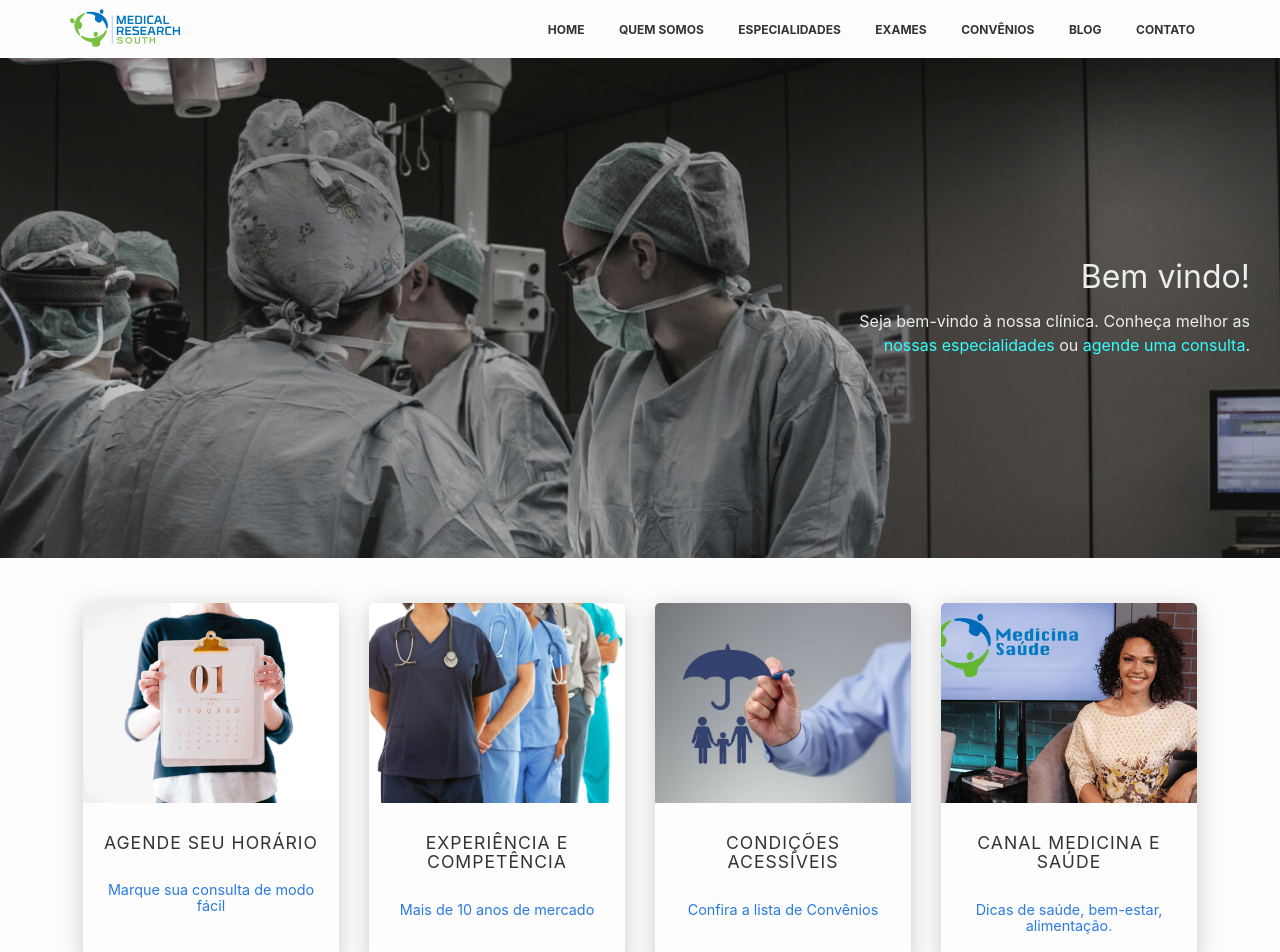
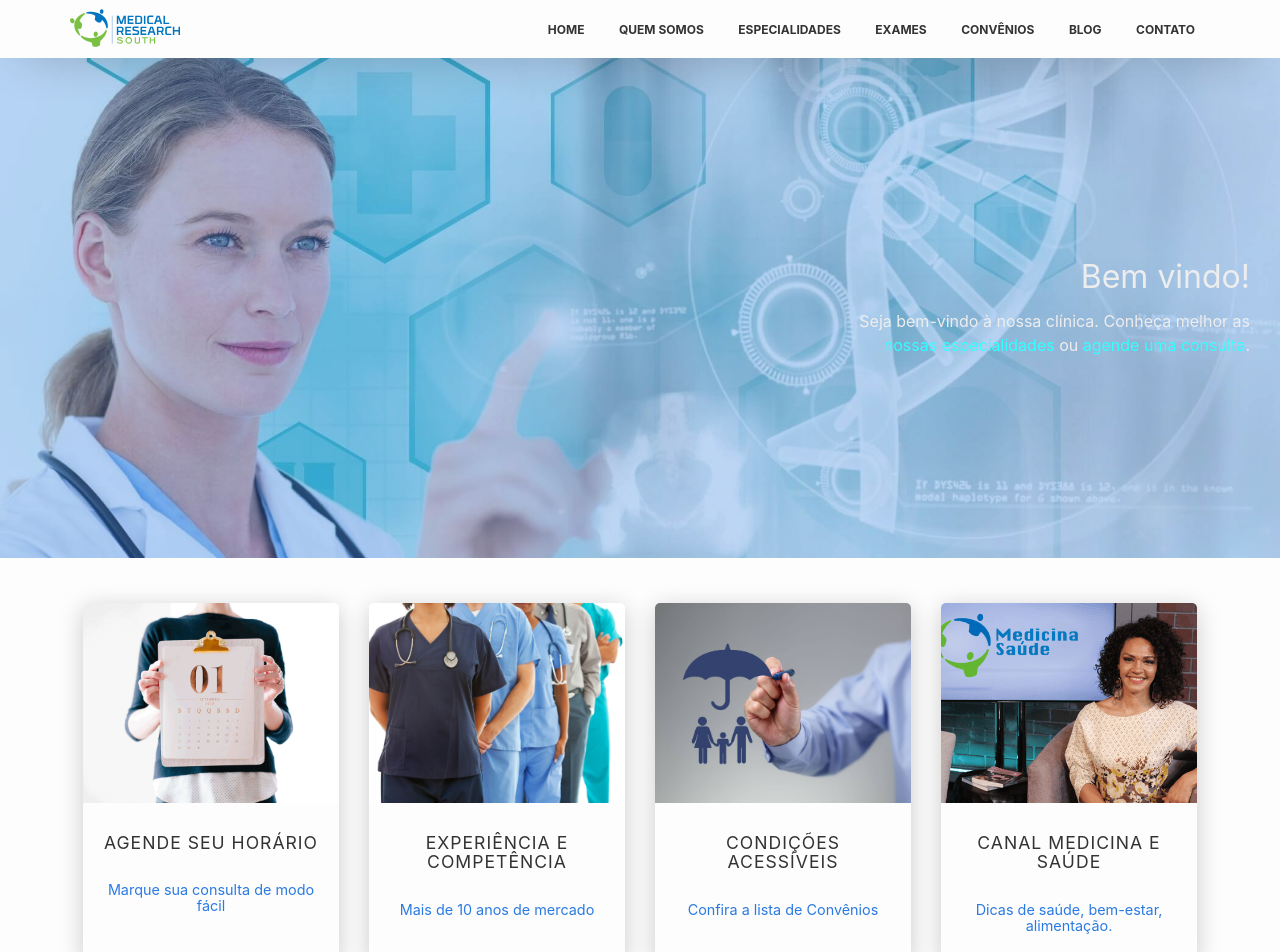
Before and after one commit to CopaTecnologia/medicinaesaude, a Jekyll site: the page built from index.html, in a window 1280 px wide. Shown: the top 952 px of the page. Built offline with Jekyll 4.4.1, drawn with Linux system fonts in a browser that asks for light colours.

Commit message:
Updated Bem Vindo

```diff
--- a/_slides/bem-vindo.markdown
+++ b/_slides/bem-vindo.markdown
@@ -2,9 +2,7 @@
 title: Bem vindo!
 date: 2018-01-07 10:07:00 -02:00
 position: 0
-image: "/uploads/piron-guillaume-367208.jpg"
-image-position: top right
-classes: dark
+image: "/uploads/concentrated-doctor-working-with-a-virtual-screen_973636.jpg"
 text-position: right
 ---
 
```
